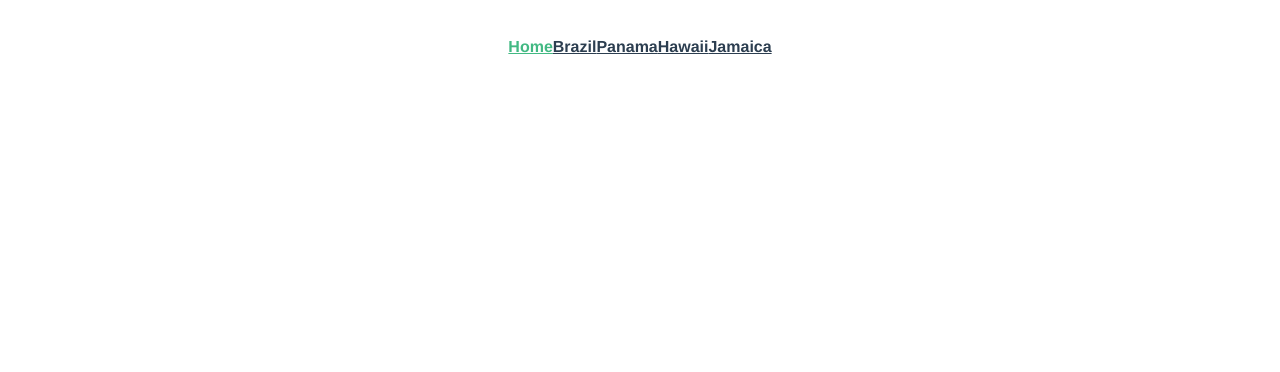
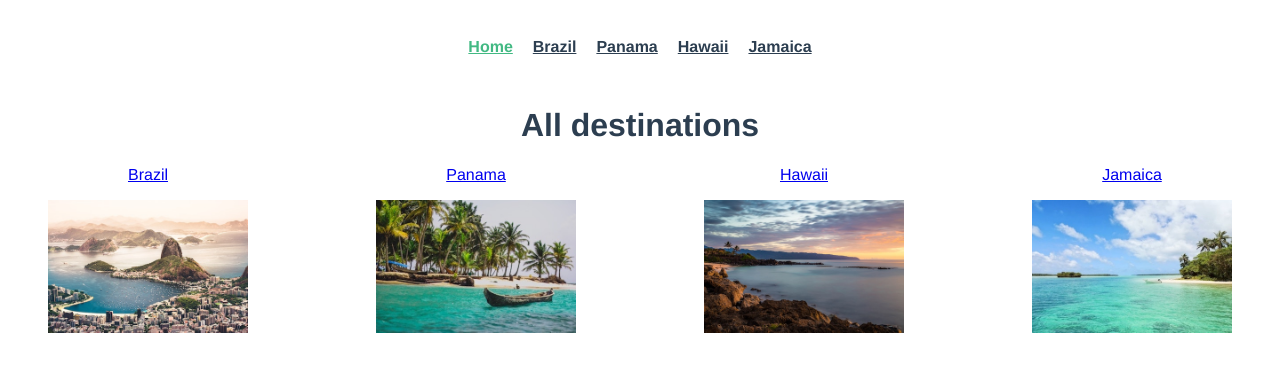
Before and after one commit to ilexwg/vue-travel-app, a Vue app: page / in a window 1280 px wide. Shown: the top 372 px of the page. Built offline with nearby package versions, Linux system fonts and the light colour scheme.

Commit message:
Add all destinations in Home page

```diff
--- a/src/App.vue
+++ b/src/App.vue
@@ -25,6 +25,7 @@
 }
 
 #nav a {
+  padding: 0 10px;
   font-weight: bold;
   color: #2c3e50;
 }
--- a/src/views/Home.vue
+++ b/src/views/Home.vue
@@ -1,12 +1,50 @@
 <template>
   <div class="home">
+    <h1>All destinations</h1>
+    <div class="destinations">
+      <div
+        v-for="destination in destinations"
+        :key="destination.id"
+      >
+        <router-link :to="destination.slug">
+          {{ destination.name }}
+        </router-link>
+        <figure>
+          <router-link :to="destination.slug">
+            <img :src="require(`@/assets/${destination.image}`)" :alt="destination.name">
+          </router-link>
+        </figure>
+      </div>
+    </div>
   </div>
 </template>
 
 <script>
+import store from '@/store.js'
+
 export default {
   name: 'Home',
-  components: {
+
+  data() {
+    return {
+      destinations: store.destinations
+    }
   }
 }
 </script>
+
+<style scoped>
+.home {
+  max-width: 1400px;
+  margin: 0 auto;
+}
+
+img {
+  max-width: 200px;
+}
+
+.destinations {
+  display: flex;
+  justify-content: space-between;
+}
+</style>
```
